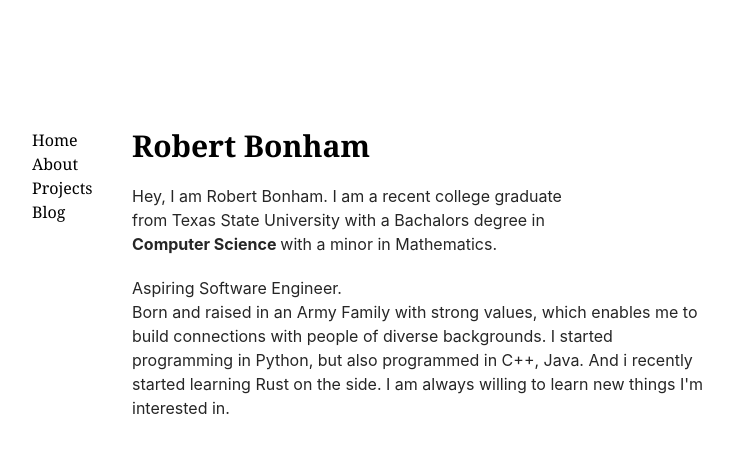
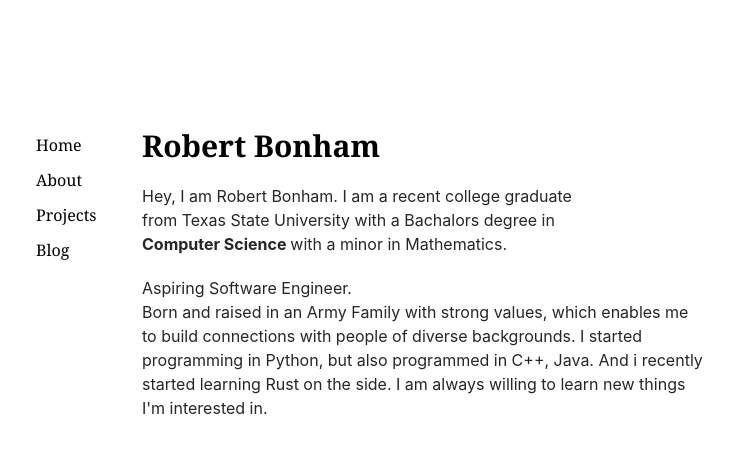
Before and after one commit to SenorFrolie/PW-V1.0, a Next.js app in the folder my-portfolio/: page / in a window 1280 px wide. Shown: the top 452 px of the page, without its empty margins (272-1006 px from the left). Built offline with nearby package versions, Linux system fonts and the light colour scheme.

Commit message:
added hover affects to the sidebar

```diff
--- a/my-portfolio/components/sidebar.js
+++ b/my-portfolio/components/sidebar.js
@@ -1,23 +1,25 @@
 import Link from 'next/link';
+import Image from 'next/image'
 
+import { avatar } from 'lib/info';
 
 
 export default function Navbar(){
     return (
-    <aside className='md:w-[100px] md:flex-shrink-0 -mx-4 md:mx-0 md:px-0 font-serif'>
+    <aside className='md:w-[110px] md:flex-shrink-0 -mx-4 md:mx-0 md:px-0 font-serif'>
     <div className='lg:sticky lg:top-20'>
         <nav
         className="flex flex-row md:flex-col items-start relative px-4 md:px-0 pb-0 fade md:overflow-auto scroll-pr-6 md:relative"
         id="nav"
         >
           <div className="flex flex-row md:flex-col space-x-0 pr-10 mb-2 mt-2 md:mt-0">
-            <div className='dark:hover:text-neutral-200 flex align-middle'>
-            <ul>
-                <li><Link href='/'>Home</Link></li>
-                <li><Link href='/about'>About</Link></li>
-                <li><Link href='/projects'>Projects</Link></li>
-                <li><Link href='/blog'>Blog</Link></li>
-            </ul>
+            <div className='flex align-middle text-[16.5px] text-base/[35px]'>
+              <ul>
+                  <li><Link href='/' className='px-1 py-1 text-white-700 rounded-lg hover:bg-slate-100 hover:text-slate-900'>Home</Link></li>
+                  <li><Link href='/about' className='px-1 py-1 text-white-700 rounded-lg hover:bg-slate-100 hover:text-slate-900'>About</Link></li>
+                  <li><Link href='/projects' className='px-1 py-1 text-white-700 rounded-lg hover:bg-slate-100 hover:text-slate-900'>Projects</Link></li>
+                  <li><Link href='/blog' className='px-1 py-1 text-white-700 rounded-lg hover:bg-slate-100 hover:text-slate-900'>Blog</Link></li>
+              </ul>
             </div>
           </div>
         </nav>
```
